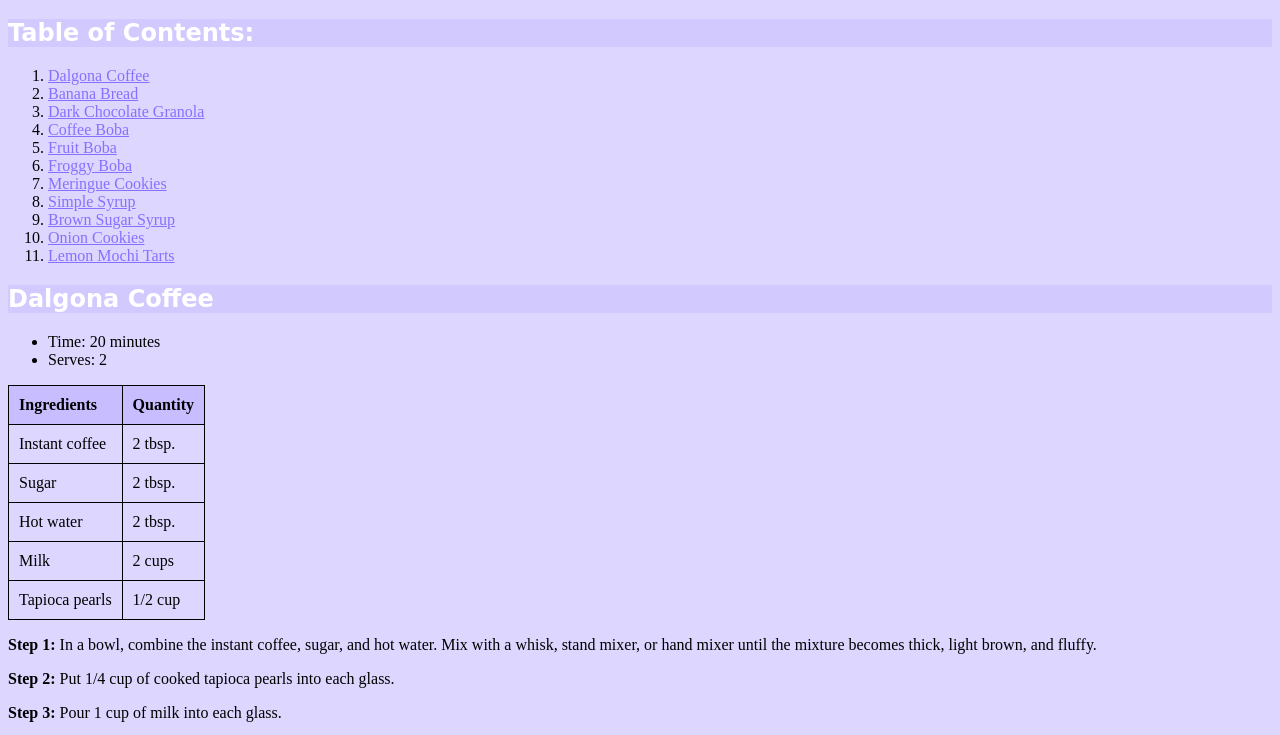
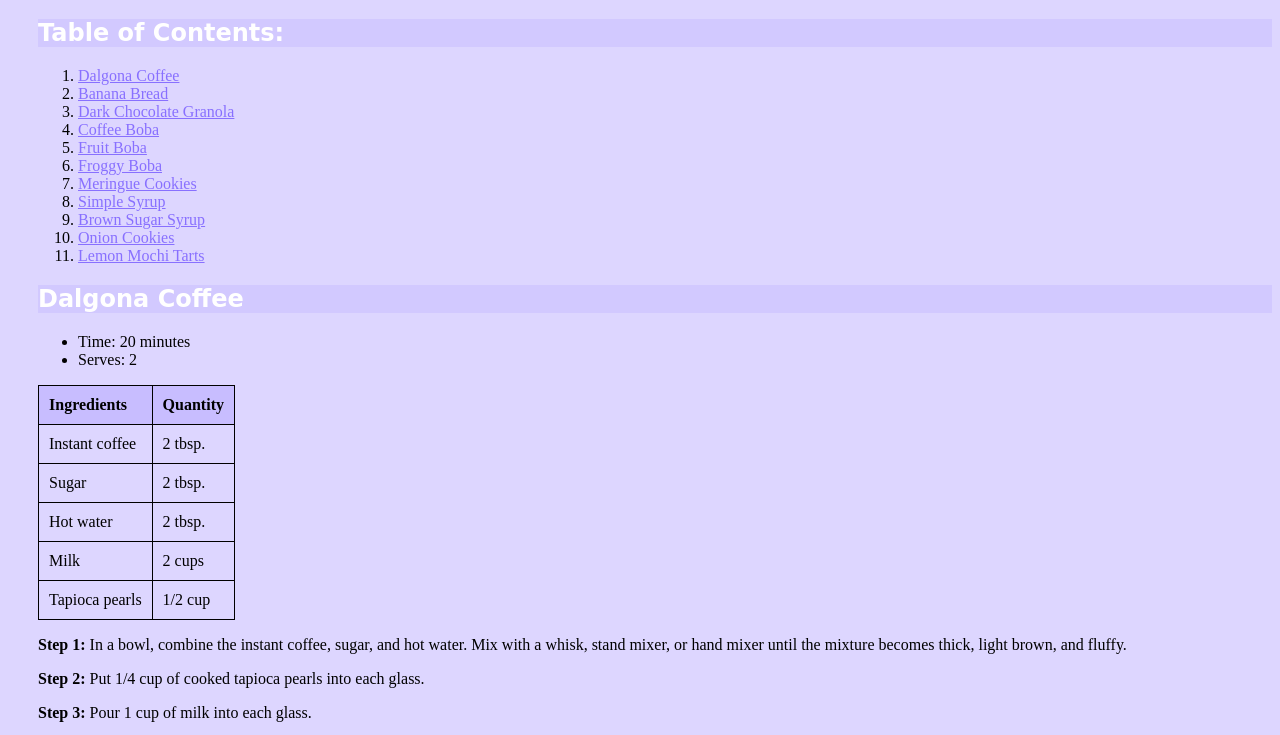
Before and after one commit to emlam1204/recipe-book, a plain HTML site: page index.html in a window 1280 px wide. Shown: the part 62-797 px from the top of the page. Drawn offline with Linux system fonts and the light colour scheme.

Commit message:
Update index.html

```diff
--- a/index.html
+++ b/index.html
@@ -36,11 +36,15 @@
                 background-color: rgb(200, 189, 255);
             }
             tr:hover {background-color:rgb(210, 201, 255);}
+            #container {
+              padding-left: 30px;
+            }
         </style>
     </head>
     <body>
         <h1 id="title">~ Emily's Recipe Book ~</h1>
 
+        <div id="container">
         <!-- Table of Contents -->
         <h2>Table of Contents:</h2>
         <ol>
@@ -540,5 +544,6 @@
           <p><strong>Step 5:</strong> Bake at 350 F for 15 minutes until the edges are golden. </p>
           <p><strong>Step 6:</strong> Scrape the edges with a knife when done and let cool. </p>
           <p><em>Source: <a target="_blank" href="https://www.tiktok.com/@jasmineandtea/video/6846432124044610822?u_code=0&preview_pb=0&language=en&_d=d8ml2cjgc0m8k3&share_item_id=6846432124044610822&timestamp=1594098336&utm_campaign=client_share&app=musically&utm_medium=ios&tt_from=sms&utm_source=sms&source=h5_m">tiktok.com</a></em></p>
+        </div>
     </body>
 </html>
```
